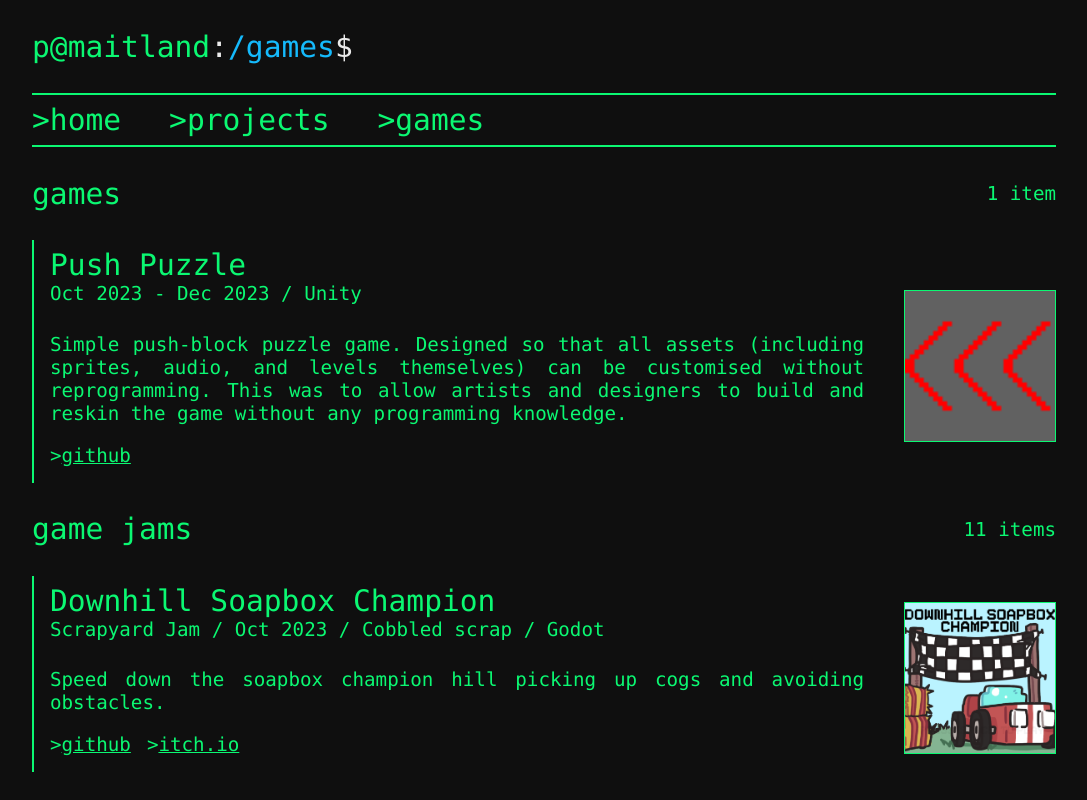
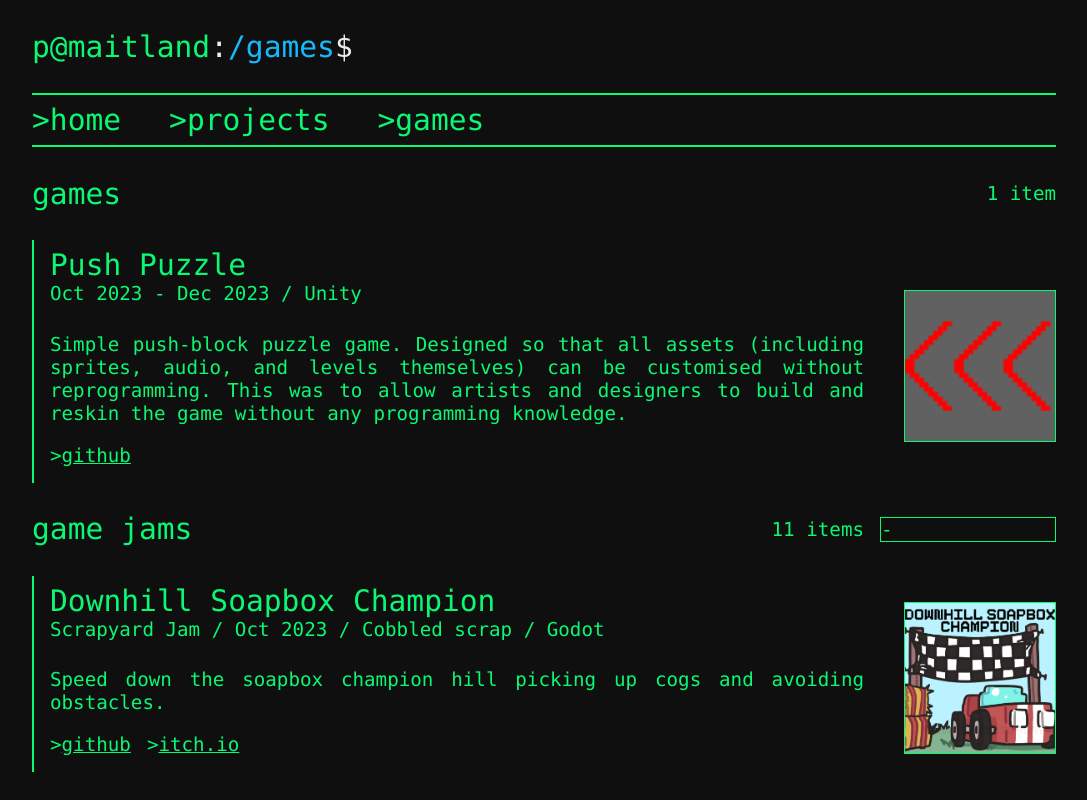
Before and after one commit to pmaitland/Personal-Website, a React (Create React App) app: page /games in a window 1280 px wide. Shown: the top 800 px of the page, without its empty margins (96-1183 px from the left). Built offline with nearby package versions, Linux system fonts and the light colour scheme.

Commit message:
allowed cards to be filtered

```diff
--- a/src/App.scss
+++ b/src/App.scss
@@ -3,7 +3,6 @@
 .app {
   display: flex;
   flex-direction: column;
-  align-items: center;
   background-color: $black;
   min-height: 100vh;
   margin: 0;
@@ -14,8 +13,18 @@
 .content {
   display: flex;
   flex-grow: 1;
-  align-items: center;
   padding-bottom: 2rem;
+}
+
+select {
+  appearance: none;
+  height: fit-content;
+  background-color: $black;
+  color: $green;
+  font-family: source-code-pro, Menlo, Monaco, Consolas, 'Courier New',
+    monospace;
+  font-size: $body-font-size;
+  border: solid 1px $green;
 }
 
 .white {
--- a/src/App.tsx
+++ b/src/App.tsx
@@ -9,9 +9,8 @@ import {
   Routes,
 } from 'react-router-dom'
 import { projects } from './assets/constants/projects'
-import { gameJamGames, games } from './assets/constants/games'
+import { gameJamGames, gameJamGamesFilters, games } from './assets/constants/games'
 import { home } from './assets/constants/home'
-import Card from './components/Card'
 
 function App(): ReactElement {
   return (
@@ -21,7 +20,7 @@ function App(): ReactElement {
         <div className='content'>
           <Routes>
             <Route path='/' element={
-              <Card cardDetails={home} />
+              <Cards title={'home'} cards={home} showCount={false} />
             } />
             <Route path='projects' element={
               <Cards title='projects' cards={projects} />
@@ -29,7 +28,7 @@ function App(): ReactElement {
             <Route path='games' element={
               <div>
                 <Cards title='games' cards={games} />
-                <Cards title='game jams' cards={gameJamGames} />
+                <Cards title='game jams' cards={gameJamGames} filters={gameJamGamesFilters} />
               </div>
             } />
             <Route path='*' element={<NotFound />} />
--- a/src/assets/constants/games.ts
+++ b/src/assets/constants/games.ts
@@ -12,6 +12,10 @@ export const games: CardDetails[] = [
     },
     image: 'pushPuzzle.png'
   }
+]
+
+export const gameJamGamesFilters: string[] = [
+  'GitHub Game Off', 'Global Game Jam', 'GUDEV', 'Scrapyard Jam',
 ]
 
 export const gameJamGames: CardDetails[] = [
--- a/src/assets/constants/home.ts
+++ b/src/assets/constants/home.ts
@@ -1,10 +1,12 @@
 import { CardDetails } from '../../types/cardDetails'
 
-export const home: CardDetails = {
-  title: 'pmaitland',
-  body: 'ahoy hoy! welcome to my website. check out some of the things i\'ve done by having a look around or visiting one of the links below.',
-  links: {
-    'github': 'https://github.com/pmaitland',
-    'linkedin': 'https://www.linkedin.com/in/pmaitland/'
+export const home: CardDetails[] = [
+  {
+    title: 'ahoy hoy!',
+    body: 'welcome to my website. check out some of the things i\'ve done by having a look around or visiting one of the links below.',
+    links: {
+      'github': 'https://github.com/pmaitland',
+      'linkedin': 'https://www.linkedin.com/in/pmaitland/'
+    }
   }
-}
+]
--- a/src/assets/css/Cards.scss
+++ b/src/assets/css/Cards.scss
@@ -2,6 +2,8 @@
 
 .section-header {
   display: flex;
+  gap: 1rem;
+  align-items: center;
 }
 
 .section-name {
--- a/src/components/Cards.tsx
+++ b/src/components/Cards.tsx
@@ -1,24 +1,51 @@
-import React, { HTMLAttributes, ReactElement } from 'react'
+import React, { HTMLAttributes, ReactElement, useState } from 'react'
 import Card from './Card'
 import '../assets/css/Cards.scss'
 import { CardDetails } from '../types/cardDetails'
 
 interface CardsProps extends HTMLAttributes<HTMLDivElement> {
   title: string,
-  cards: CardDetails[]
+  cards: CardDetails[],
+  filters?: string[],
+  showCount?: boolean
 }
 
-function Cards({ title, cards }: CardsProps): ReactElement {
+function Cards({ title, cards, filters, showCount = true }: CardsProps): ReactElement {
+  const DEFAULT_FILTER = '-'
+  const [selectedFilter, setSelectedFilter] = useState<string>(DEFAULT_FILTER)
+  const cardCount = cards.filter(
+    card => selectedFilter === DEFAULT_FILTER ||
+    (card.subtitles && card.subtitles.indexOf(selectedFilter) > -1)
+  ).length
+
   return (
     <div>
       <div className='section-header'>
         <p className='section-name'>{title}</p>
-        <p className='count'>{cards.length} item{cards.length === 1 ? '' : 's'}</p>
+        {showCount &&
+          <p className='count'>{cardCount} item{cardCount === 1 ? '' : 's'}</p>
+        }
+        {filters &&
+          <select onChange={selected => {
+            setSelectedFilter(selected.target.selectedIndex > 0
+              ? filters[selected.target.selectedIndex-1]
+              : DEFAULT_FILTER
+            )
+          }}>
+            <option value={'default'}>{DEFAULT_FILTER}</option>
+            {filters.map(filter =>
+              <option key={filter} value={filter}>{filter}</option>
+            )}
+          </select>
+        }
       </div>
       <div className='cards'>
-        {cards.map(card => (
-          <Card key={card.title} cardDetails={card} />
-        ))}
+        {cards
+          .filter(card => selectedFilter === DEFAULT_FILTER || (card.subtitles && card.subtitles.indexOf(selectedFilter) > -1))
+          .map(card => (
+            <Card key={card.title} cardDetails={card} />
+          ))
+        }
       </div>
     </div>
   )
```
